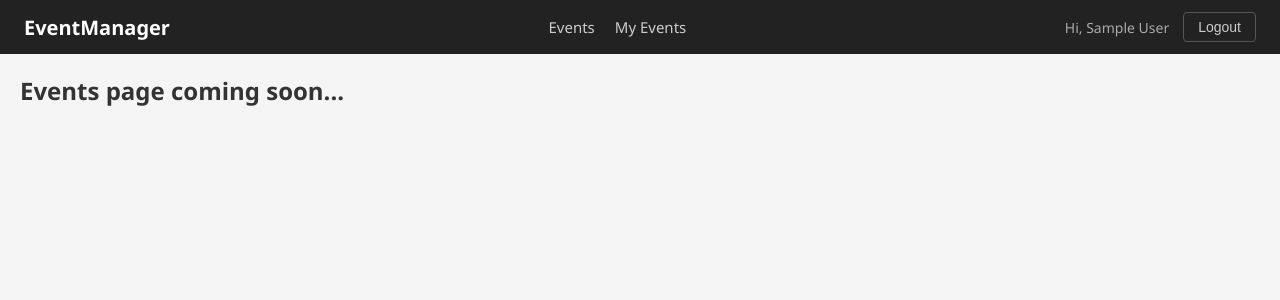
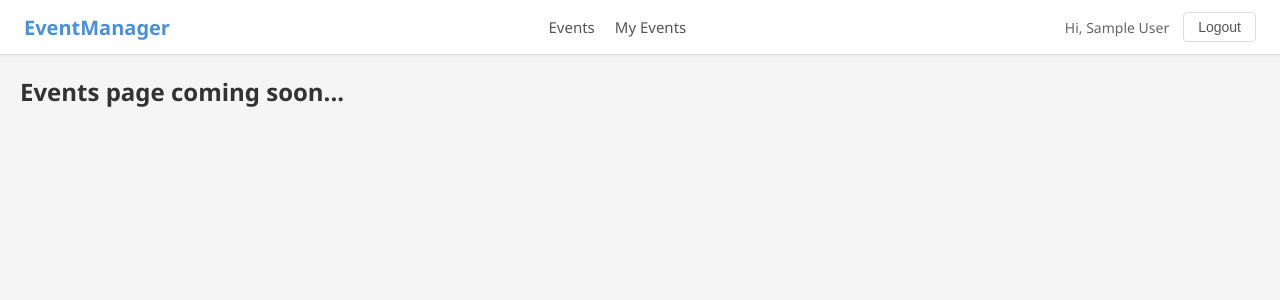
Before and after one commit to hamzazam2375/EventManager-using-react-and-redux, a React (Vite) app: page / in a window 1280 px wide. Shown: the top 300 px of the page. Built offline with nearby package versions, Linux system fonts and the light colour scheme; sample sign-in values are in the browser's storage.

Commit message:
Update index.css
adjust some fomatting

```diff
--- a/src/index.css
+++ b/src/index.css
@@ -107,15 +107,16 @@ body {
     display: flex;
     align-items: center;
     justify-content: space-between;
-    background-color: #222;
+    background-color: white;
     padding: 12px 24px;
-    color: white;
+    border-bottom: 1px solid #ddd;
+    box-shadow: 0 1px 4px rgba(0, 0, 0, 0.06);
 }
 
 .navbar-brand {
     font-size: 20px;
     font-weight: bold;
-    color: white;
+    color: #4a90d9;
     text-decoration: none;
 }
 
@@ -125,13 +126,13 @@ body {
 }
 
 .navbar-links a {
-    color: #ccc;
+    color: #555;
     text-decoration: none;
     font-size: 15px;
 }
 
 .navbar-links a:hover {
-    color: white;
+    color: #4a90d9;
 }
 
 .navbar-right {
@@ -142,20 +143,21 @@ body {
 
 .navbar-user {
     font-size: 14px;
-    color: #aaa;
+    color: #666;
 }
 
 .btn-logout {
     padding: 6px 14px;
     background-color: transparent;
-    color: #ccc;
-    border: 1px solid #555;
+    color: #555;
+    border: 1px solid #ddd;
     border-radius: 4px;
     cursor: pointer;
     font-size: 14px;
 }
 
 .btn-logout:hover {
-    background-color: #444;
+    background-color: #4a90d9;
     color: white;
+    border-color: #4a90d9;
 }
```
